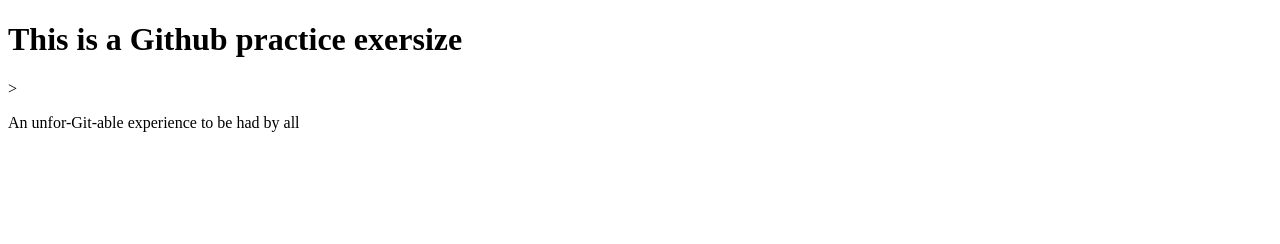
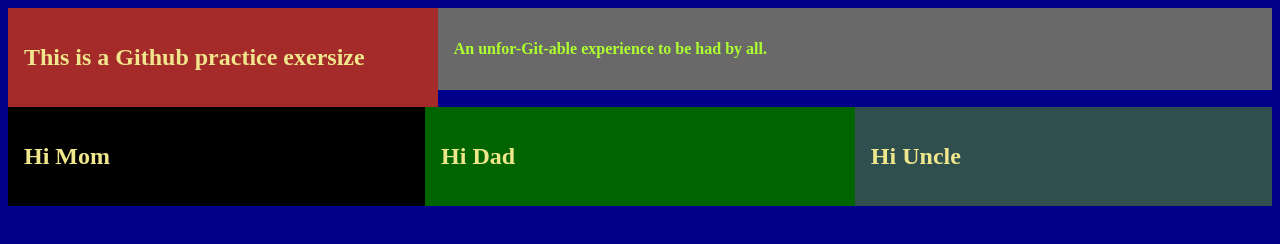
Before and after one commit to niiicedave/github-practice, a plain HTML site: page index.html in a window 1280 px wide. Drawn offline with Linux system fonts and the light colour scheme.

Commit message:
ad row with 2 cols, add row with 3 cols

```diff
--- a/css/styles.css
+++ b/css/styles.css
@@ -1,11 +1,52 @@
+*{
+    box-sizing: border-box;
+}
+
 body{
-    color:black;
+    background-color:darkblue;
 }
 
 p{
     font-weight: bold;
+    color:greenyellow;
 }
 
 h1{
-    text-decoration: blue;
+    color:khaki;
 }
+
+.column {
+    float: left;
+    padding:1em;
+  }
+
+/* two columns */
+
+.left50{
+    width:66%;
+}
+
+.right50{
+    width:34%;
+}
+
+/* three columns */
+
+.left33{
+    width:33%
+}
+
+.middle33{
+    width:34%
+}
+
+.right33{
+    width:33%;
+}
+
+  /* Clear floats after the columns */
+  .row:after {
+    content: "";
+    display: table;
+    clear: both;
+  }
--- a/index.html
+++ b/index.html
@@ -4,11 +4,38 @@
     <meta charset="UTF-8">
     <meta http-equiv="X-UA-Compatible" content="IE=edge">
     <meta name="viewport" content="width=device-width, initial-scale=1.0">
+    <link rel="stylesheet" href="css/styles.css">
     <title>Github Practice</title>
 </head>
 <body>
-    <h1>This is a Github practice exersize</h1>>
-    <p>An unfor-Git-able experience to be had by all</p>
+    <section>
+        <div class="row">
+            <div class="column right50" style="background-color: brown;">
+                <h1>This is a Github practice exersize</h1>
+            </div>
+            <div class="column left50" style="background-color: dimgrey;">
+                <p>An unfor-Git-able experience to be had by all.</p>
+            </div>
+          </div>
+
+    </section>
+
+    <article>
+        <div class="row">
+            <div class="column left33" style="background-color: black;">
+                <h1>Hi Mom</h1>
+            </div>
+            <div class="column middle33" style="background-color: darkgreen;">
+                <h1>Hi Dad</h1>
+            </div>
+            <div class="column right33" style="background-color: darkslategray;">
+                <h1>Hi Uncle</h1>
+            </div>
+        </div>
+    </article>
+
+
+
 
 </body>
 </html>
```
